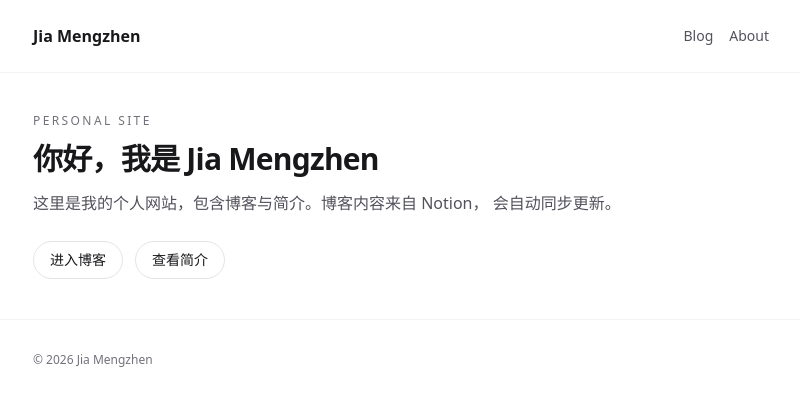
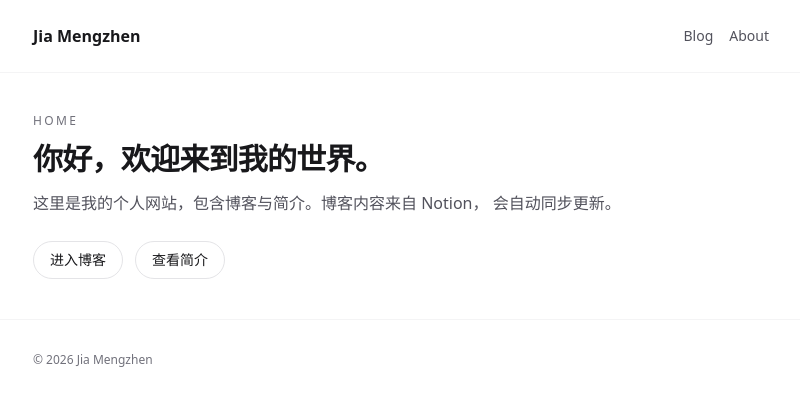
Before and after one commit to MengzhenJia/jiamengzhen.github.io, a Next.js app: page / in a window 1280 px wide. Shown: the top 406 px of the page, without its empty margins (239-1039 px from the left). Built offline with nearby package versions, Linux system fonts and the light colour scheme.

Commit message:
chore: update homepage and remove section subtitles

```diff
--- a/src/app/about/page.tsx
+++ b/src/app/about/page.tsx
@@ -8,9 +8,8 @@ export default async function AboutPage() {
 
   return (
     <section className="space-y-6">
-      <header className="space-y-2">
+      <header>
         <h1 className="text-2xl font-semibold tracking-tight">About</h1>
-        <p className="text-sm text-zinc-600">来自 Notion 的简介内容</p>
       </header>
       <NotionRenderer blocks={blocks} textOnly />
     </section>
--- a/src/app/blog/page.tsx
+++ b/src/app/blog/page.tsx
@@ -18,9 +18,8 @@ export default async function BlogPage() {
 
   return (
     <section className="space-y-8">
-      <header className="space-y-2">
+      <header>
         <h1 className="text-2xl font-semibold tracking-tight">Blog</h1>
-        <p className="text-sm text-zinc-600">来自 Notion 的文章列表</p>
       </header>
 
       {posts.length === 0 ? (
--- a/src/app/page.tsx
+++ b/src/app/page.tsx
@@ -5,10 +5,10 @@ export default function Home() {
     <section className="space-y-6">
       <div className="space-y-3">
         <p className="text-xs uppercase tracking-[0.2em] text-zinc-500">
-          Personal Site
+          Home
         </p>
         <h1 className="text-3xl font-semibold tracking-tight text-zinc-900">
-          你好，我是 Jia Mengzhen
+          你好，欢迎来到我的世界。
         </h1>
         <p className="text-base leading-7 text-zinc-600">
           这里是我的个人网站，包含博客与简介。博客内容来自 Notion，
```
